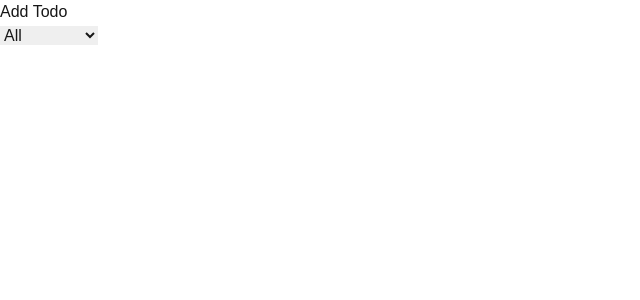
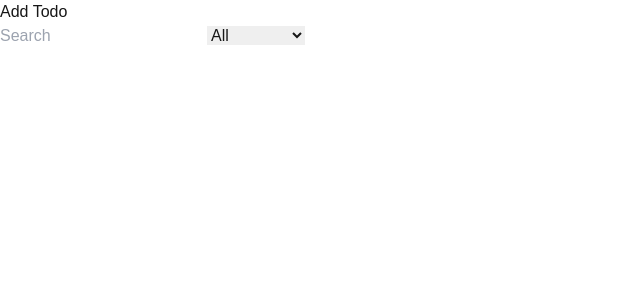
Before and after one commit to donny444/nextjs-todolist, a Next.js app: page / in a window 1280 px wide. Shown: the top 300 px of the page, without its empty margins (0-640 px from the left). Built offline with nearby package versions, Linux system fonts and the light colour scheme; sample sign-in values are in the browser's storage.

Commit message:
add search function

```diff
--- a/src/app/page.tsx
+++ b/src/app/page.tsx
@@ -41,6 +41,7 @@ function List({ list, setList }: { list: Entry[], setList: (list: Entry[] | unde
   const [filter, setFilter] = useState("all");
   const [isEditVisible, setIsEditVisible] = useState(false);
   const [editEntry, setEditEntry] = useState({ id: "", text: "" });
+  const [search, setSearch] = useState("");
 
   const toggleEditForm = (id?: string, text?: string) => {
     setIsEditVisible(!isEditVisible);
@@ -55,13 +56,14 @@ function List({ list, setList }: { list: Entry[], setList: (list: Entry[] | unde
 
   return (
     <div>
+      <input type="text" placeholder="Search" className="w-full p-2 border rounded mt-4" onChange={(e) => setSearch(e.target.value)} />
       <select className="w-full p-2 border rounded my-4" onChange={(e) => setFilter(e.target.value)}>
         <option value="all">All</option>
         <option value="pending">Pending</option>
         <option value="completed">Completed</option>
       </select>
       <ul>
-        {list.filter(entry => entry.status === filter || filter === "all").map((entry: Entry) => (
+        {list.filter(entry => (entry.status === filter || filter === "all") && entry.text.includes(search)).map((entry: Entry) => (
           <div key={entry.id} className="bg-white shadow-md rounded p-4 mb-4 flex items-center justify-between">
             <div className="flex items-center">
               <input
```
